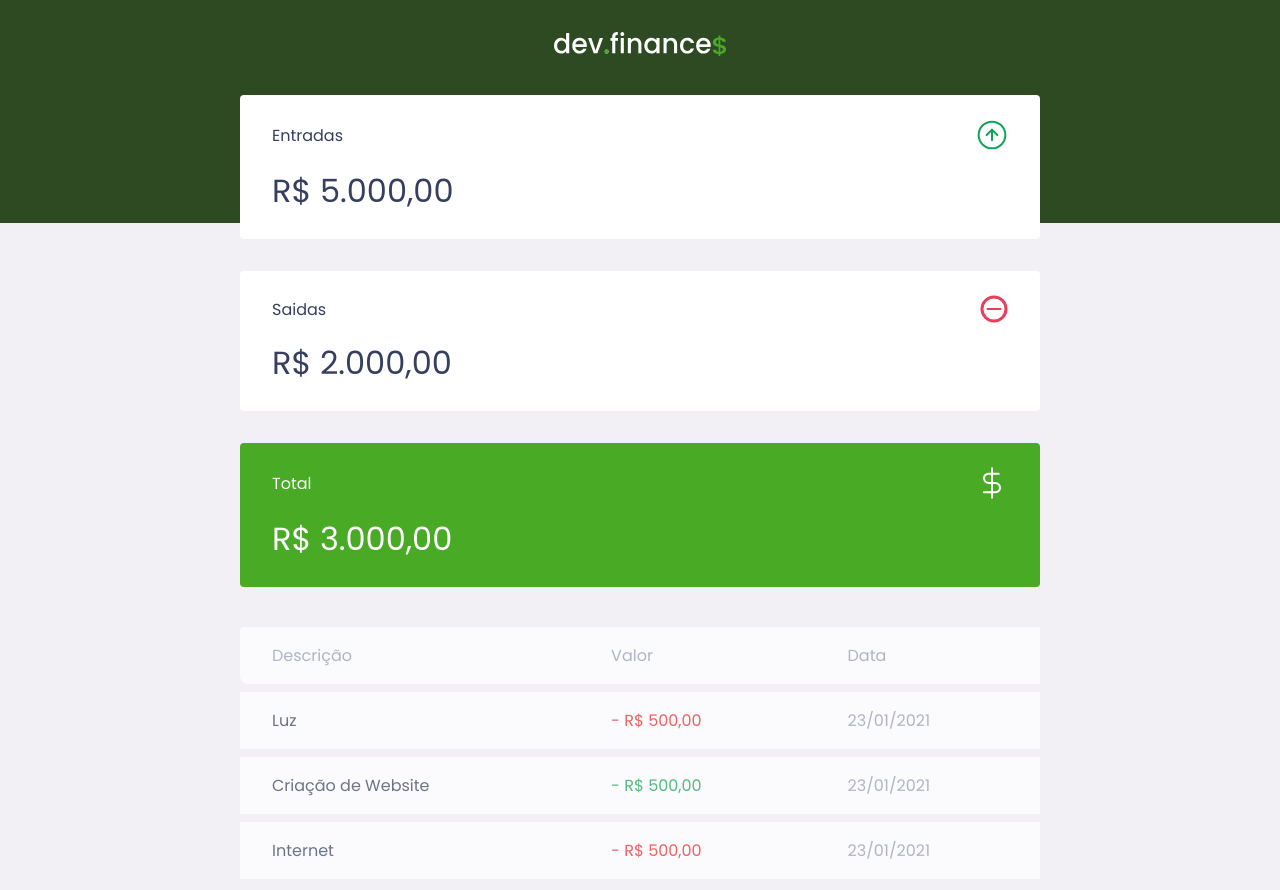
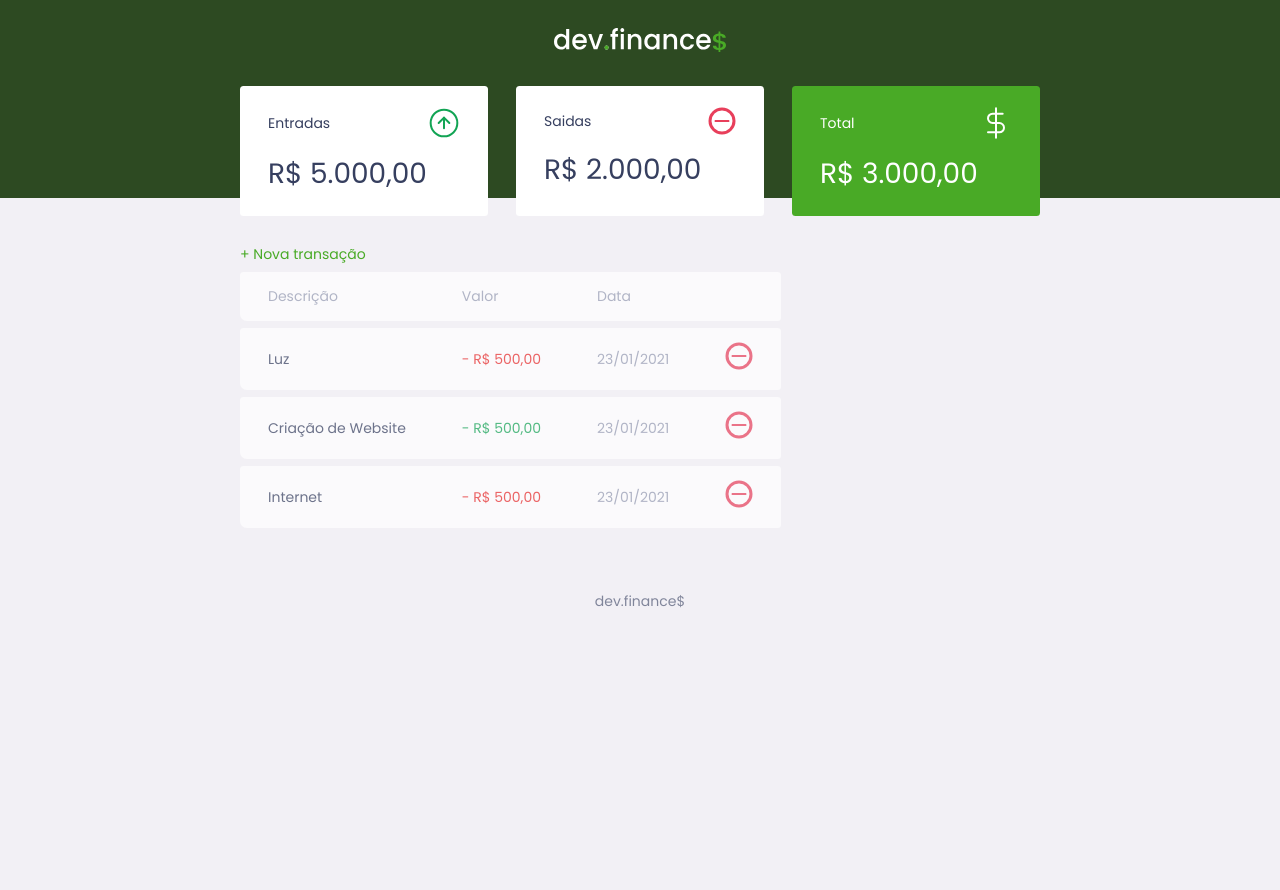
Before and after one commit to lcszraaad/Dev-Finances, a plain HTML site: page index.html in a window 1280 px wide. Shown: the top 890 px of the page. After the commit the page ends 800 px from the top, so only its background shows below. Drawn offline with Linux system fonts and the light colour scheme.

Commit message:
lcszraaad/calculadora

```diff
--- a/index.html
+++ b/index.html
@@ -67,12 +67,15 @@
         <section id="transactions">
             <h2 class="sr-only">Transações</h2>
 
+            <a href="#" class="buttonew">+ Nova transação</a>
+
             <table id="data-table">
                 <thead>
                     <tr>
                         <th>Descrição</th>
                         <th>Valor</th>
                         <th>Data</th>
+                        <th></th>
                     </tr>
                 </thead>
                 <tbody>
@@ -80,18 +83,21 @@
                         <td class="description">Luz</td>
                         <td class="expense">- R$ 500,00</td>
                         <td class="date">23/01/2021</td>
+                        <td><img src="./images/minus.svg" alt="Remover transação"></td>
                     </tr>
 
                     <tr>
                         <td class="description">Criação de Website</td>
                         <td class="income">- R$ 500,00</td>
                         <td class="date">23/01/2021</td>
+                        <td><img src="./images/minus.svg" alt="Remover transação"></td>
                     </tr>
 
                     <tr>
                         <td class="description">Internet</td>
                         <td class="expense">- R$ 500,00</td>
                         <td class="date">23/01/2021</td>
+                        <td><img src="./images/minus.svg" alt="Remover transação"></td>
                     </tr>
                 </tbody>
             </table>
--- a/style.css
+++ b/style.css
@@ -8,6 +8,10 @@
     margin: 0;
     padding: 0;
     box-sizing: border-box;
+}
+
+html{
+    font-size: 93.75%; /*15px*/
 }
 
 body{
@@ -44,6 +48,21 @@ h2{
     color: var(--dark-blue);
 
     font-weight: normal;
+}
+
+/*====Links and Buttons=====*/
+a{
+    color: #49aa26;
+    text-decoration: none;
+}
+
+a:hover{
+    color: #3dd705;
+}
+
+.button.new{
+    display:inline-block;
+    margin-bottom: .8rem;
 }
 
 /*header ===========*/
@@ -105,15 +124,27 @@ header{
 
 /*==========table=========*/
 #data-table{
+    display: block;
     width: 100%;
     border-spacing: 0 0.5rem;
     color: #969cb3;
 
+    overflow-x: auto;
+
 }
 
+/*=====pseudo-classes css======*/
+
 table thead tr th:first-child,
-table thead tr td:first-child{
+table tbody tr td:first-child
+{
     border-radius: 0.25rem 0 0 0.5rem;
+}
+
+table thead tr th:last-child,
+table tbody tr td:last-child
+{
+    border-radius: 0 0.25rem 0.25rem 0;
 }
 
 table th{
@@ -165,3 +196,19 @@ footer{
     color: var(--dark-blue);
     opacity: 0.6;
 }
+
+/*=====Responsive======*/
+
+@media (min-width: 800px) {
+    html{
+        font-size: 87.5%;
+    }
+
+    #balance{
+        display: grid;
+        grid-template-columns: 1fr 1fr 1fr;  /* repeat(3, 1fr); */
+        gap: 2rem;
+    }
+
+
+}
```
